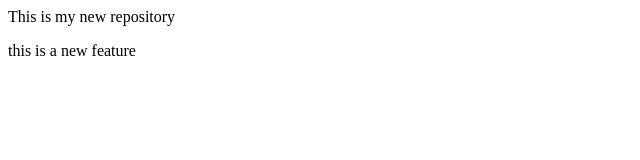
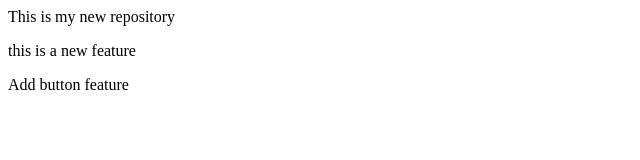
Before and after one commit to sachinsahu460368/local-repo, a plain HTML site: page index.html in a window 1280 px wide. Shown: the whole page, without its empty margins (0-640 px from the left). Drawn offline with Linux system fonts and the light colour scheme.

Commit message:
add button feature

```diff
--- a/index.html
+++ b/index.html
@@ -1,2 +1,3 @@
 <p>This is my new repository</p>
 <p>this is a new feature</p>
+<p>Add button feature</p>
```
